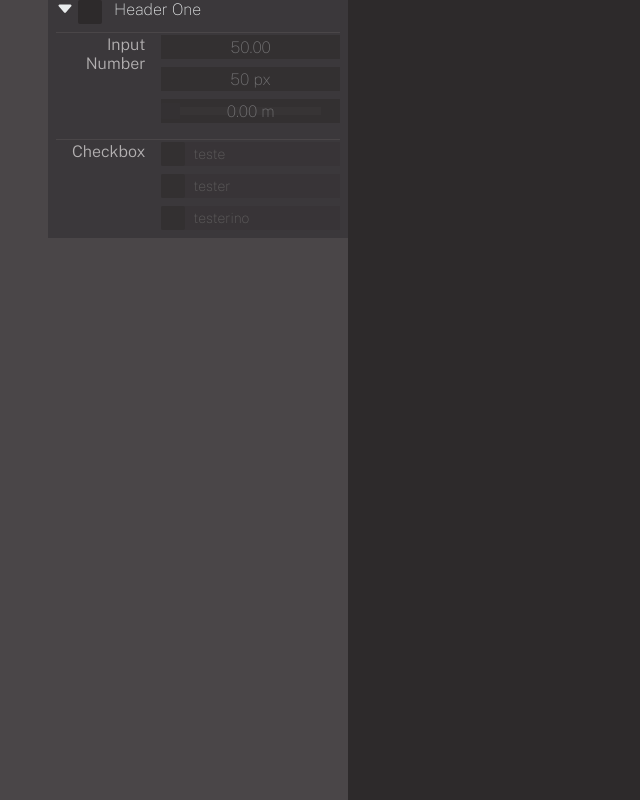
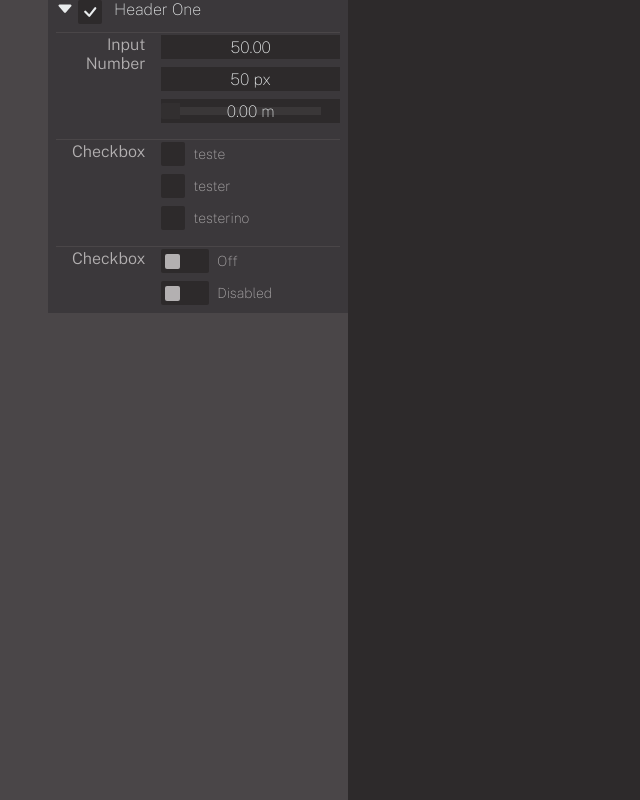
Before and after one commit to merilleo/pixelSorting, a Svelte app: page / in a window 1280 px wide. Shown: the whole page, without its empty margins (0-640 px from the left). Built offline with nearby package versions, Linux system fonts and the light colour scheme.

Commit message:
refactoring

```diff
--- a/src/App.svelte
+++ b/src/App.svelte
@@ -15,21 +15,22 @@
     import InputNumber from "./lib/formelements/InputNumber.svelte";
     import InputGroup from "./lib/formelements/InputGroup.svelte";
     import Checkbox from "./lib/formelements/Checkbox.svelte";
+    import ToggleSwitch from "./lib/formelements/ToggleSwitch.svelte";
 
 
-    let checkboxValue = false;
+    let checkboxValue = true;
     let open = true;
 </script>
 
 <main class="bg-darkest">
     <Toolbar>
         <ToolbarGroup>
-            <ToolBarTool active="{false}" />
-            <ToolBarTool active="{false}" />
+            <ToolBarTool />
+            <ToolBarTool />
         </ToolbarGroup>
         <ToolbarGroup>
-            <ToolBarTool active="{false}" />
-            <ToolBarTool active="{false}" />
+            <ToolBarTool />
+            <ToolBarTool />
         </ToolbarGroup>
     </Toolbar>
     <ContextMenu>
@@ -49,10 +50,14 @@
                     <InputNumber type="integer" unit="px" hasConstraints="{false}" disabled="{!checkboxValue}"/>
                     <InputNumber unit="m" start="{0}" min="{-100}" max="{100}" step="{10}" disabled="{!checkboxValue}"/>
                 </InputGroup>
-                <InputGroup label="Checkbox" disabled="{!checkboxValue}">
+                <InputGroup label="Checkbox">
                     <Checkbox label="teste" disabled="{!checkboxValue}"/>
                     <Checkbox label="tester" disabled="{!checkboxValue}" />
                     <Checkbox label="testerino" disabled="{!checkboxValue}"/>
+                </InputGroup>
+                <InputGroup label="Checkbox">
+                    <ToggleSwitch disabled="{!checkboxValue}"/>
+                    <ToggleSwitch labelOff="Disabled" labelOn="Enabled" disabled="{!checkboxValue}"/>
                 </InputGroup>
             </ContextMenuGroupBody>
         </ContextMenuGroup>
--- a/src/css/app.css
+++ b/src/css/app.css
@@ -8,7 +8,6 @@
 7px  0.4375rem
 8px  0.5rem
 9px  0.5625rem
-10px 0.625re
 10px 0.625rem
 11px 0.6875rem
 12px 0.75rem
--- a/src/lib/formelements/InputGroup.svelte
+++ b/src/lib/formelements/InputGroup.svelte
@@ -1,7 +1,7 @@
 <script lang="ts">
     import Seperator from "./utils/Seperator.svelte";
 
-    export let label:string = "";
+    export let label: string = "";
 </script>
 
 <Seperator />
```
